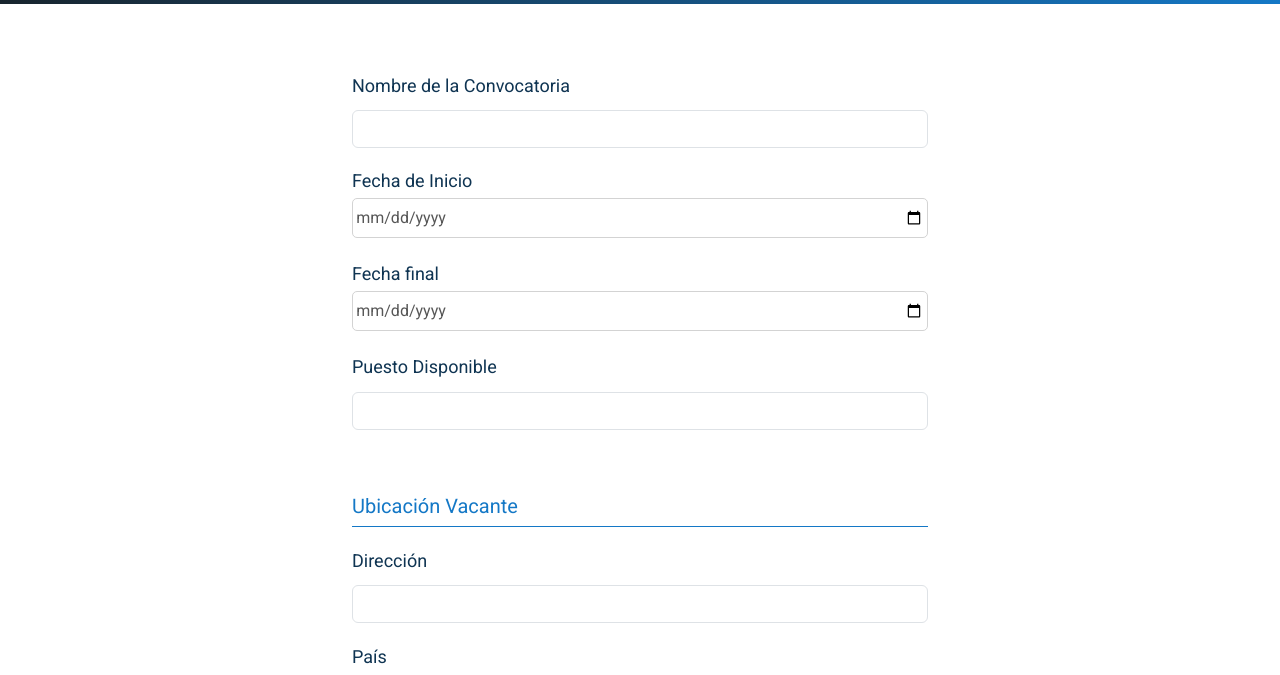
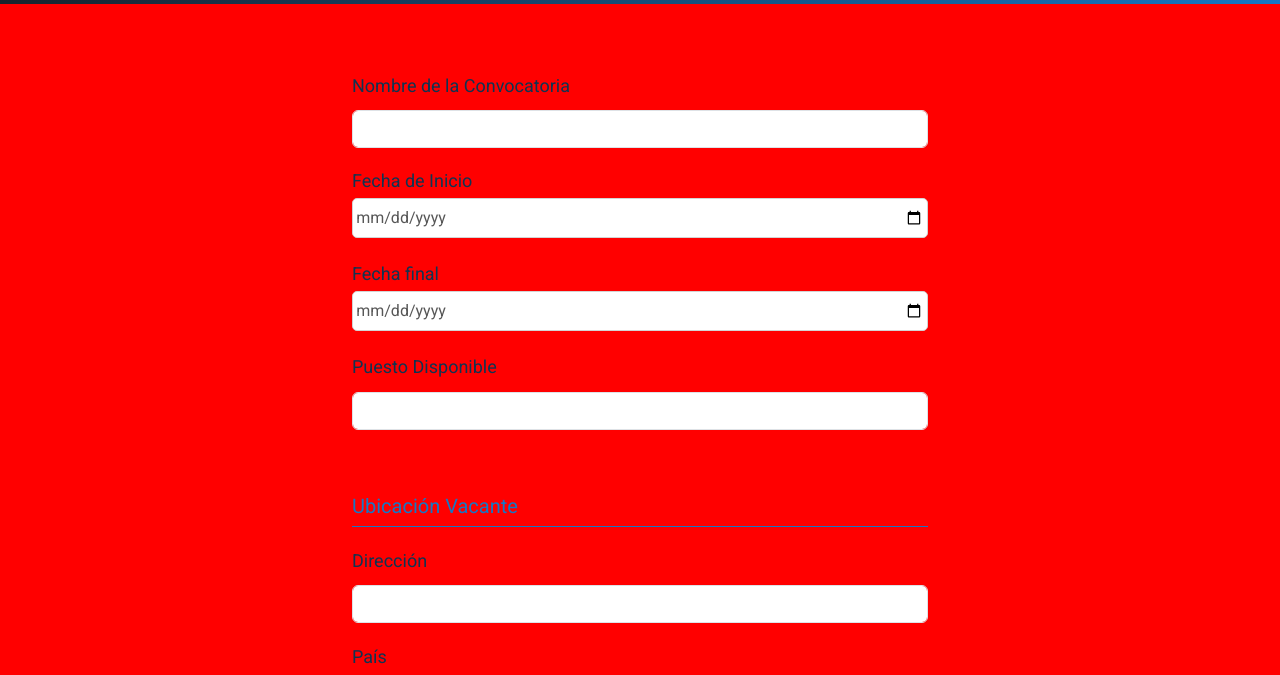
Before and after one commit to Khomero98/proyectoFinalBDVacantesWeb, a plain HTML site: page NuevaConvocatoria.html in a window 1280 px wide. Shown: the part 52-727 px from the top of the page. Drawn offline with nearby package versions, Linux system fonts and the light colour scheme.

Commit message:
cambio fondo css
se cambio el fondo cambiar a

Co-Authored-By: Khomero98 <76754419+Khomero98@users.noreply.github.com>

```diff
--- a/CSS/estilos.css
+++ b/CSS/estilos.css
@@ -1,7 +1,7 @@
 body {
       margin: 0;
       padding: 0;
-      background-color: #FFFF;
+      background-color: red;
     }
 .navbar{
   background: linear-gradient(to right, #18242D, #1478C6);
```
